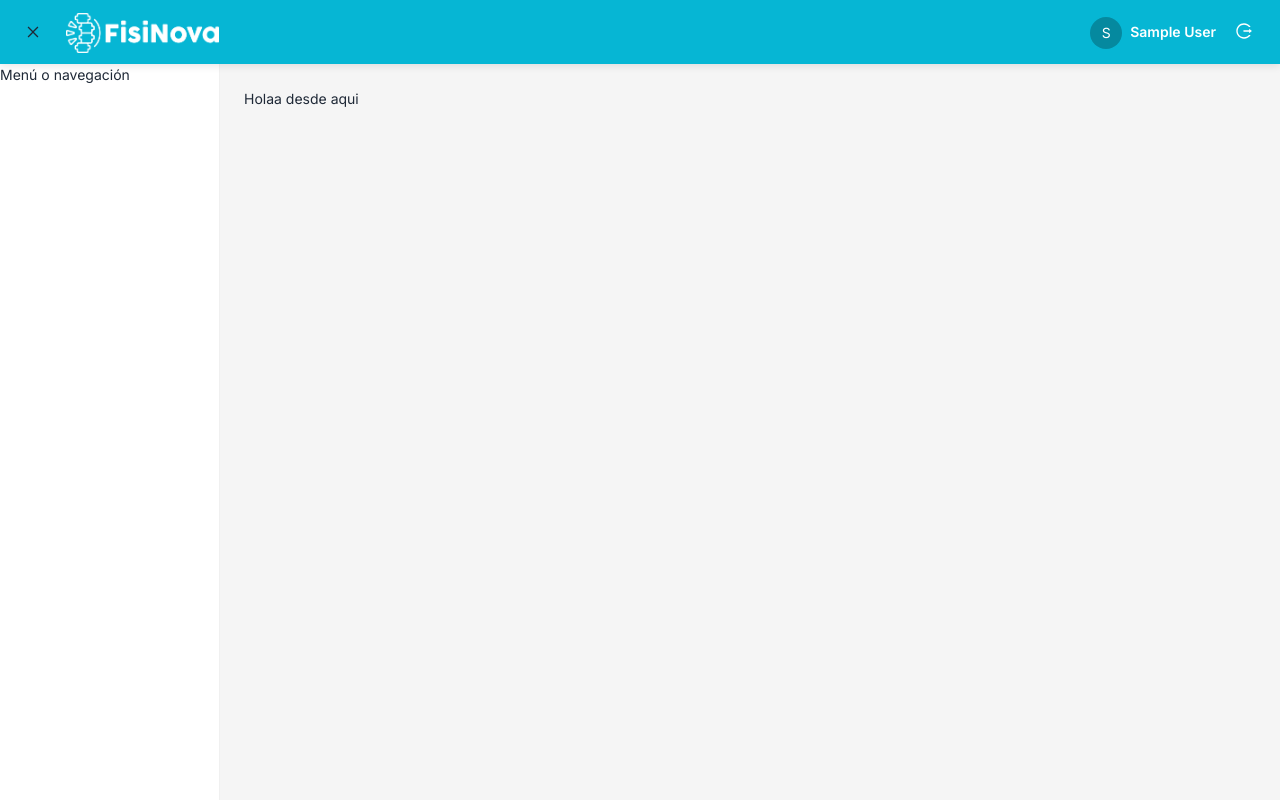
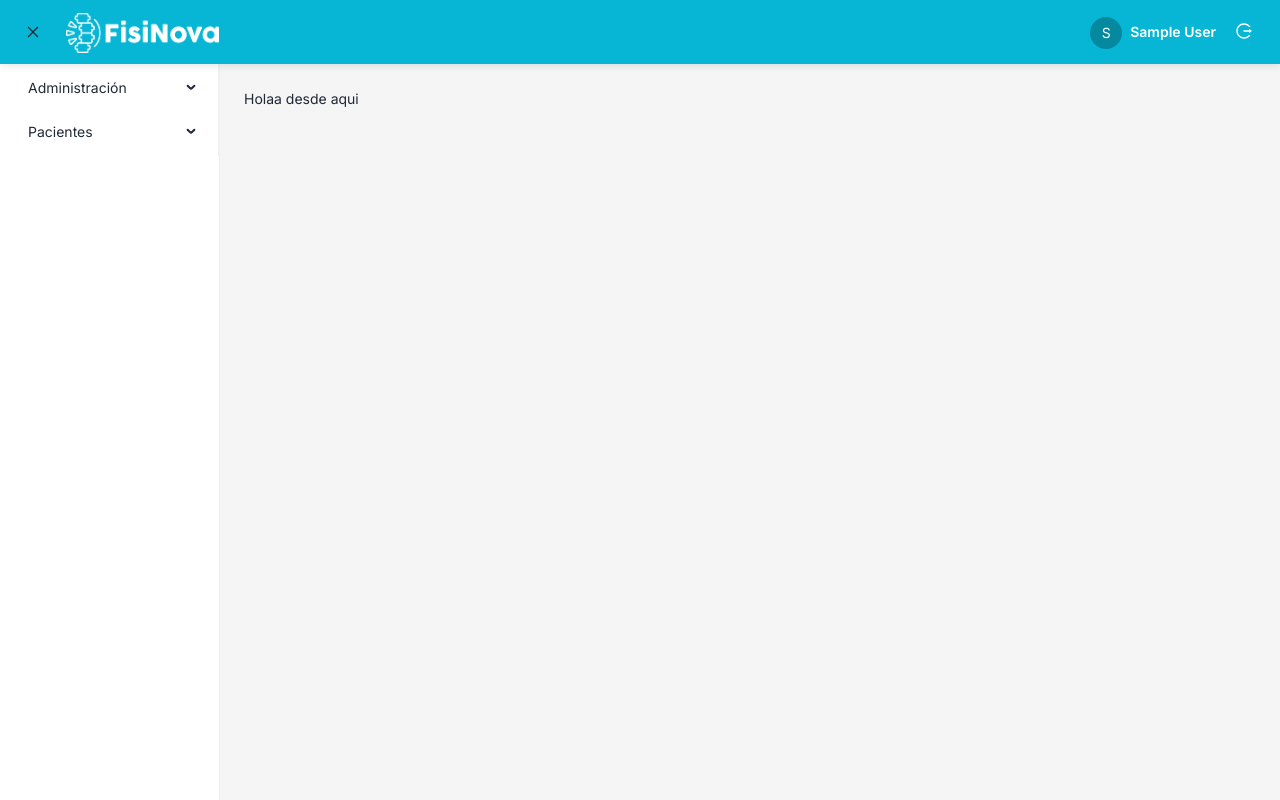
Before and after one commit to luis-santos-almonte/Fisinova2, a React (Vite) app: page /home in a window 1280 px wide. Built offline with nearby package versions, Linux system fonts and the light colour scheme; sample sign-in values are in the browser's storage.

Commit message:
adding navbar component

```diff
--- /dev/null
+++ b/src/components/navbar/Navbar.tsx
@@ -0,0 +1,24 @@
+import { Menu } from 'antd'
+import { administracion } from '../../features/administrator/menu/administration'
+import { useNavigate } from 'react-router-dom'
+import type { MenuProps } from 'antd'
+import { patient } from '../../features/patient/menu/patient'
+
+export const Navbar = () => {
+  const navigate = useNavigate()
+
+  const handleClick: MenuProps['onClick'] = (e) => {
+    navigate(e.key)
+  }
+
+  const items = [administracion, patient]
+
+  return (
+    <Menu
+      mode="inline"
+      style={{ width: '100%' }}
+      items={items}
+      onClick={handleClick}
+    />
+  )
+}
--- /dev/null
+++ b/src/features/administrator/menu/administration.ts
@@ -0,0 +1,18 @@
+import { PATH_REGISTER_PERSONAL } from './path'
+
+export const administracion = {
+  key: 'admin',
+  label: 'Administración',
+
+  children: [
+    {
+      key: 'rols',
+      label: 'Roles',
+    },
+    {
+      key: 'personal',
+      label: 'Personal',
+      children: [{ key: PATH_REGISTER_PERSONAL, label: 'Crear Personal' }],
+    },
+  ],
+}
--- /dev/null
+++ b/src/features/administrator/menu/path.ts
@@ -0,0 +1 @@
+export const PATH_REGISTER_PERSONAL = '/register_patient'
--- /dev/null
+++ b/src/features/patient/menu/patient.ts
@@ -0,0 +1,10 @@
+export const patient = {
+  key: 'Patient',
+  label: 'Pacientes',
+  children: [
+    {
+      key: 'consult-patients',
+      label: 'Consultar pacientes',
+    },
+  ],
+}
--- a/src/layout/AppShell.tsx
+++ b/src/layout/AppShell.tsx
@@ -65,6 +65,8 @@ export const AppShell = ({
             style={{
               background: '#fff',
               borderRight: '1px solid #f0f0f0',
+              overflow: 'auto',
+              height: 'calc(100vh - 64px)',
             }}
           >
             {navContent}
--- a/src/routes/PrivateRoutes.tsx
+++ b/src/routes/PrivateRoutes.tsx
@@ -4,6 +4,7 @@ import { PATH_LOGIN } from './pathts'
 import { getSessionInfo } from '../utils/getSessionInfo'
 import { AppShell } from '../layout/AppShell'
 import Header from '../components/header/Header'
+import { Navbar } from '../components/navbar/Navbar'
 
 interface PrivateRoutesProps {
   children: ReactNode
@@ -15,10 +16,7 @@ function PrivateRoutes({ children }: PrivateRoutesProps) {
   return !isLogged ? (
     <Navigate to={PATH_LOGIN} replace />
   ) : (
-    <AppShell
-      headerContent={<Header />}
-      navContent={<div>Menú o navegación</div>}
-    >
+    <AppShell headerContent={<Header />} navContent={<Navbar />}>
       {children}
     </AppShell>
   )
--- a/src/routes/Routes.tsx
+++ b/src/routes/Routes.tsx
@@ -4,6 +4,7 @@ import PublicRoutes from './PublicRoutes'
 import PrivateRoutes from './PrivateRoutes'
 import NotFaundPage from '../layout/NotFaundPage'
 import { Login } from '../features/auth/pages/Login'
+import { PATH_REGISTER_PERSONAL } from '../features/administrator/menu/path'
 
 const AppRoutes = () => {
   return (
@@ -12,7 +13,6 @@ const AppRoutes = () => {
         path={PATH_LOGIN}
         element={
           <PublicRoutes>
-            {/* <h1>Login</h1> */}
             <Login />
           </PublicRoutes>
         }
@@ -25,6 +25,10 @@ const AppRoutes = () => {
         path={PATH_MAIN}
         element={<PrivateRoutes>Holaa desde aqui</PrivateRoutes>}
       />
+      <Route
+        path={PATH_REGISTER_PERSONAL}
+        element={<PrivateRoutes>Estas registrando un personal</PrivateRoutes>}
+      />
       <Route path={PATH_NOT_FOUND} element={<NotFaundPage />} />
     </Routes>
   )
```
